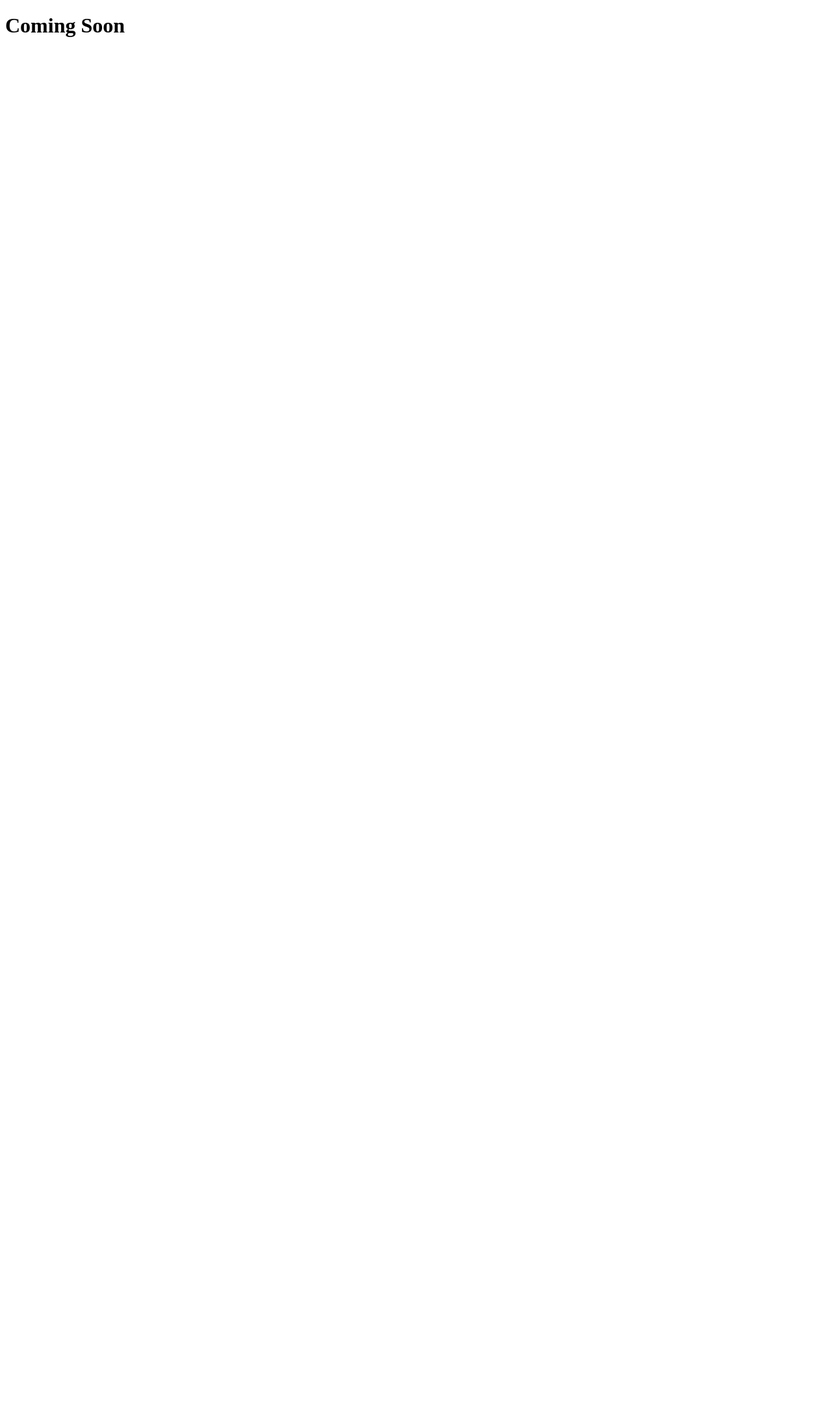
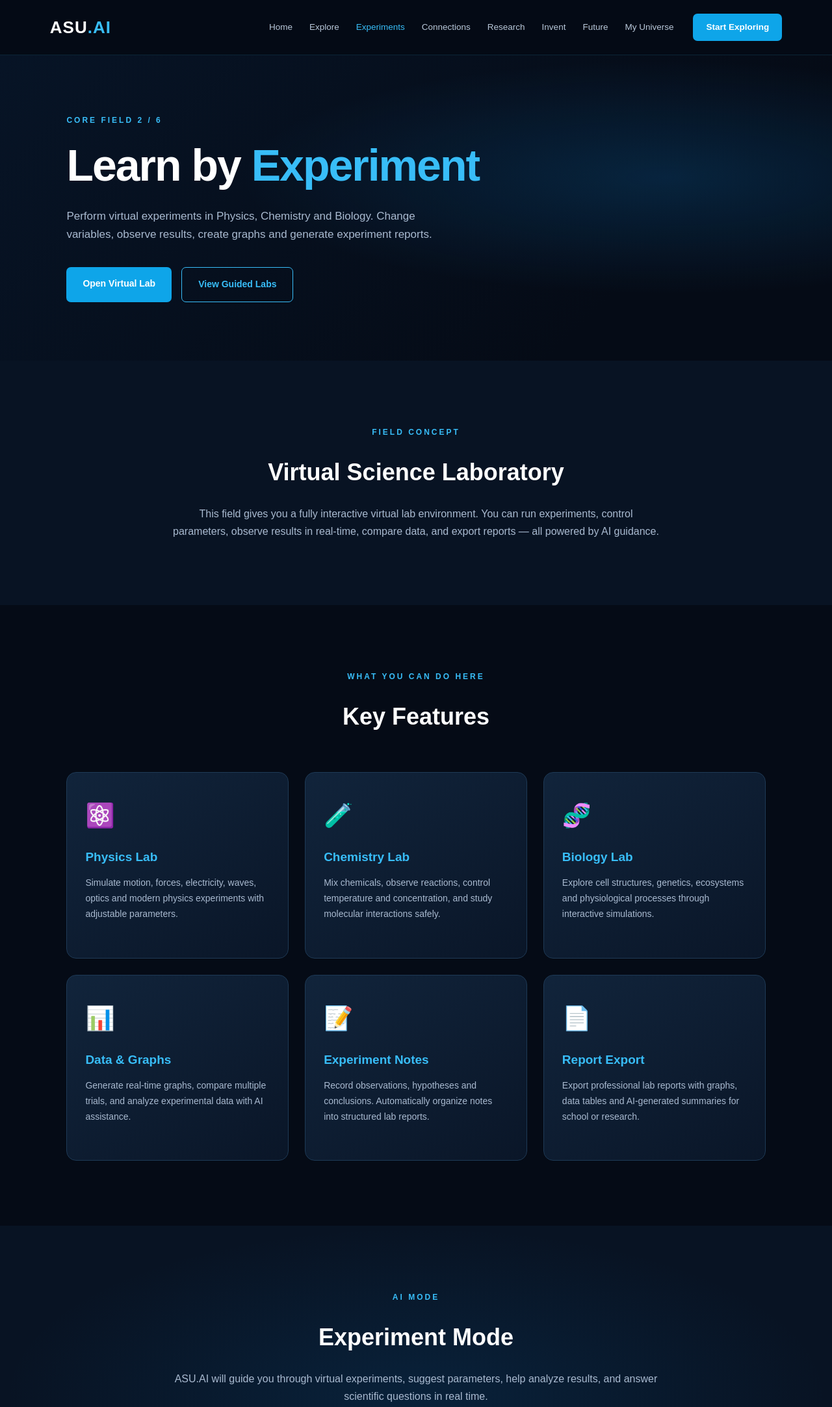
Before and after one commit to 521workspace2009-code/ASU.AI, a plain HTML site: page experiments.html in a window 1280 px wide. Shown: the top 2165 px of the page at 65% size. Before the commit the page ends 800 px from the top, so only its background shows below. Drawn offline with Linux system fonts and the light colour scheme.

Commit message:
Update experiments.html

```diff
--- a/experiments.html
+++ b/experiments.html
@@ -3,9 +3,124 @@
 <head>
     <meta charset="UTF-8">
     <meta name="viewport" content="width=device-width, initial-scale=1.0">
-    <title>ASU.AI</title>
+    <title>Learn by Experiment | ASU.AI</title>
+    <link rel="stylesheet" href="style.css">
 </head>
 <body>
-    <h1>Coming Soon</h1>
+
+    <!-- Header -->
+    <header>
+        <a href="index.html" class="logo">ASU<span>.AI</span></a>
+
+        <nav>
+            <a href="index.html">Home</a>
+            <a href="unknown.html">Explore</a>
+            <a href="experiments.html" class="active">Experiments</a>
+            <a href="connections.html">Connections</a>
+            <a href="research.html">Research</a>
+            <a href="inventions.html">Invent</a>
+            <a href="future.html">Future</a>
+            <a href="my-universe.html">My Universe</a>
+            <a href="#" class="nav-button">Start Exploring</a>
+        </nav>
+    </header>
+
+    <!-- Hero Section -->
+    <section class="hero" style="min-height: 420px; padding: 90px 8%;">
+        <div class="hero-content">
+            <div class="hero-label">CORE FIELD 2 / 6</div>
+            <h1>Learn by <span>Experiment</span></h1>
+            <p class="hero-description">
+                Perform virtual experiments in Physics, Chemistry and Biology.
+                Change variables, observe results, create graphs and generate experiment reports.
+            </p>
+            <div class="hero-buttons">
+                <a href="#" class="primary-button">Open Virtual Lab</a>
+                <a href="#" class="secondary-button">View Guided Labs</a>
+            </div>
+        </div>
+    </section>
+
+    <!-- Field Description -->
+    <section class="introduction">
+        <div class="section-label">FIELD CONCEPT</div>
+        <h2>Virtual Science Laboratory</h2>
+        <p>
+            This field gives you a fully interactive virtual lab environment.
+            You can run experiments, control parameters, observe results in real-time,
+            compare data, and export reports — all powered by AI guidance.
+        </p>
+    </section>
+
+    <!-- What You Can Do -->
+    <section class="fields">
+        <div class="section-heading">
+            <div class="section-label">WHAT YOU CAN DO HERE</div>
+            <h2>Key Features</h2>
+        </div>
+
+        <div class="field-container">
+            <div class="field-card">
+                <div class="field-icon">⚛️</div>
+                <h3>Physics Lab</h3>
+                <p>Simulate motion, forces, electricity, waves, optics and modern physics experiments with adjustable parameters.</p>
+            </div>
+
+            <div class="field-card">
+                <div class="field-icon">🧪</div>
+                <h3>Chemistry Lab</h3>
+                <p>Mix chemicals, observe reactions, control temperature and concentration, and study molecular interactions safely.</p>
+            </div>
+
+            <div class="field-card">
+                <div class="field-icon">🧬</div>
+                <h3>Biology Lab</h3>
+                <p>Explore cell structures, genetics, ecosystems and physiological processes through interactive simulations.</p>
+            </div>
+
+            <div class="field-card">
+                <div class="field-icon">📊</div>
+                <h3>Data & Graphs</h3>
+                <p>Generate real-time graphs, compare multiple trials, and analyze experimental data with AI assistance.</p>
+            </div>
+
+            <div class="field-card">
+                <div class="field-icon">📝</div>
+                <h3>Experiment Notes</h3>
+                <p>Record observations, hypotheses and conclusions. Automatically organize notes into structured lab reports.</p>
+            </div>
+
+            <div class="field-card">
+                <div class="field-icon">📄</div>
+                <h3>Report Export</h3>
+                <p>Export professional lab reports with graphs, data tables and AI-generated summaries for school or research.</p>
+            </div>
+        </div>
+    </section>
+
+    <!-- Coming Soon / AI Mode -->
+    <section class="ai-section">
+        <div class="section-label">AI MODE</div>
+        <h2>Experiment Mode</h2>
+        <p>ASU.AI will guide you through virtual experiments, suggest parameters, help analyze results, and answer scientific questions in real time.</p>
+
+        <div class="ai-modes">
+            <div class="ai-mode">Virtual Experiments</div>
+            <div class="ai-mode">Parameter Testing</div>
+            <div class="ai-mode">Data Analysis</div>
+            <div class="ai-mode">Lab Reports</div>
+        </div>
+
+        <p class="coming-soon">COMING SOON IN PHASE 1</p>
+    </section>
+
+    <!-- Footer -->
+    <footer>
+        <div class="footer-logo">ASU<span>.AI</span></div>
+        <p>AI-powered science exploration, research and innovation.</p>
+        <p>A ProtiQ Labs initiative</p>
+        <p class="copyright">© 2026 ASU.AI — Explore. Experiment. Discover.</p>
+    </footer>
+
 </body>
 </html>
```
